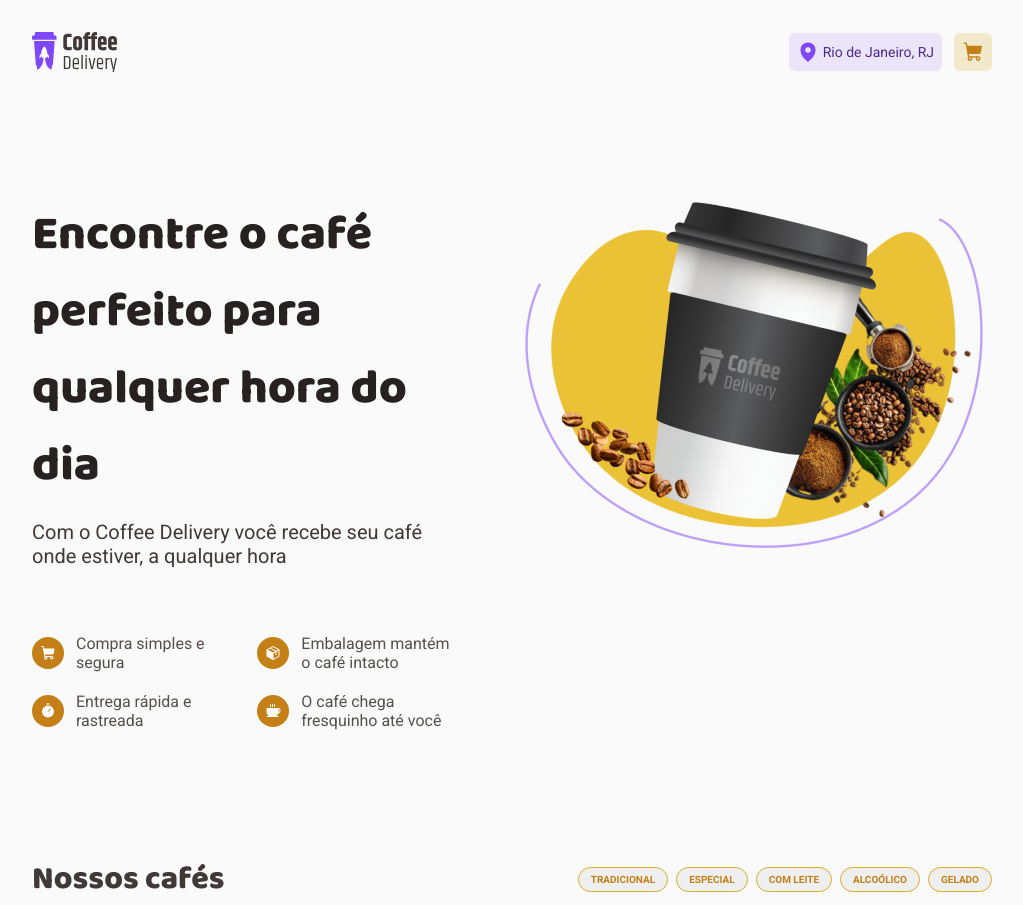
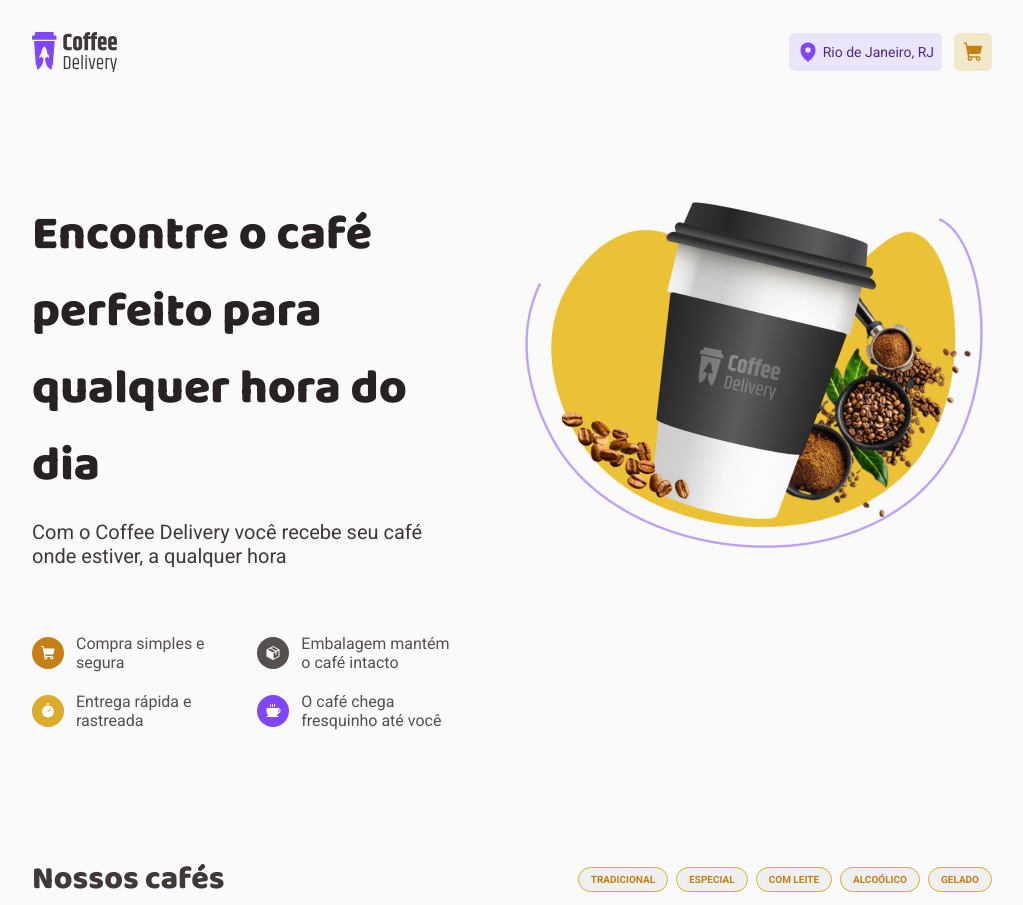
Before and after one commit to GabrielFSoares/coffee-delivery, a React (Vite) app: page / in a window 1280 px wide. Shown: the whole page, without its empty margins (128-1151 px from the left). Built offline with nearby package versions, Linux system fonts and the light colour scheme.

Commit message:
items intro color

```diff
--- a/src/pages/Home/components/items-intro/index.tsx
+++ b/src/pages/Home/components/items-intro/index.tsx
@@ -4,10 +4,14 @@
 interface itemsIntroProps {
   icon: 'ShoppingCart' | 'Package' | 'Timer' | 'Coffee'
   text: string
-  color?: itemColorVariant
+  variant?: itemColorVariant
 }
 
-export function ItemsIntro({ icon, text, color = 'yellow' }: itemsIntroProps) {
+export function ItemsIntro({
+  icon,
+  text,
+  variant = 'yellow',
+}: itemsIntroProps) {
   function iconChange(icon: string) {
     if (icon === 'ShoppingCart') {
       return <ShoppingCart size={16} weight="fill" />
@@ -27,7 +31,7 @@
   }
 
   return (
-    <ItemsIntroContainer variant={color}>
+    <ItemsIntroContainer variant={variant}>
       <span>{iconChange(icon)}</span>
       {text}
     </ItemsIntroContainer>
--- a/src/pages/Home/components/items-intro/style.ts
+++ b/src/pages/Home/components/items-intro/style.ts
@@ -1,6 +1,6 @@
 import styled from 'styled-components'
 
-export type itemColorVariant = 'yellow-dark' | 'yellow' | 'purple' | 'gray'
+export type itemColorVariant = 'yellow-dark' | 'yellow' | 'purple' | 'base-text'
 
 interface ItemsIntroContainerProps {
   variant: itemColorVariant
@@ -20,7 +20,7 @@
     border-radius: 100%;
     padding: 0.5rem;
 
-    background-color: ${(props) => props.theme['yellow-dark']};
+    background-color: ${(props) => props.theme[props.variant]};
     color: ${(props) => props.theme.white};
   }
 `
--- a/src/pages/Home/index.tsx
+++ b/src/pages/Home/index.tsx
@@ -16,10 +16,26 @@
           </p>
 
           <InfoContainer>
-            <ItemsIntro icon="ShoppingCart" text="Compra simples e segura" />
-            <ItemsIntro icon="Package" text="Embalagem mantém o café intacto" />
-            <ItemsIntro icon="Timer" text="Entrega rápida e rastreada" />
-            <ItemsIntro icon="Coffee" text="O café chega fresquinho até você" />
+            <ItemsIntro
+              icon="ShoppingCart"
+              text="Compra simples e segura"
+              variant="yellow-dark"
+            />
+            <ItemsIntro
+              icon="Package"
+              text="Embalagem mantém o café intacto"
+              variant="base-text"
+            />
+            <ItemsIntro
+              icon="Timer"
+              text="Entrega rápida e rastreada"
+              variant="yellow"
+            />
+            <ItemsIntro
+              icon="Coffee"
+              text="O café chega fresquinho até você"
+              variant="purple"
+            />
           </InfoContainer>
         </div>
 
```
Also changed, not shown: 1 other file (tests, documents, lock files or other folders).
